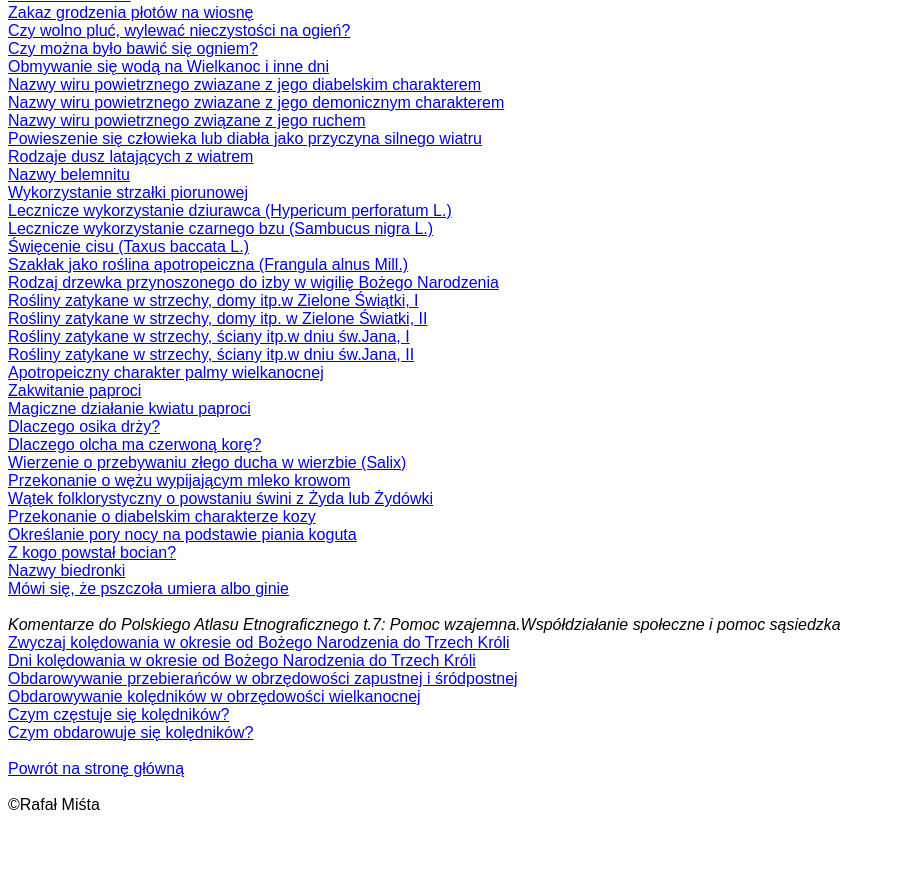
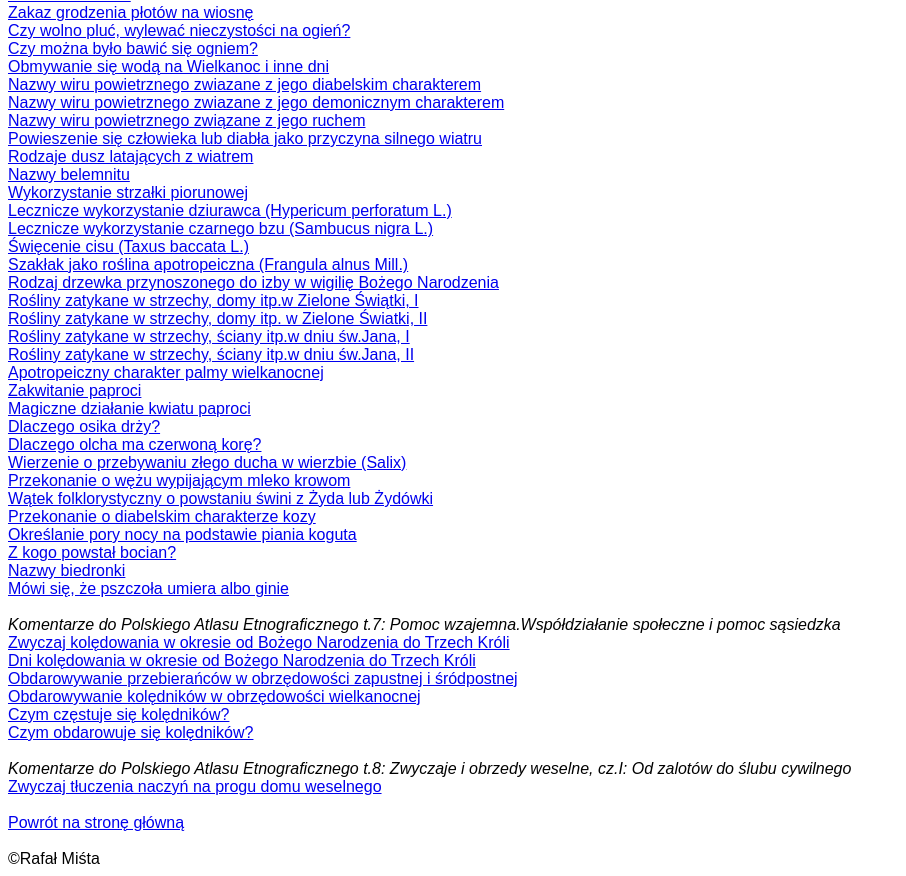
Before and after one commit to RafalMista/rafalmista.github.io, a plain HTML site: page paelinki.html in a window 1280 px wide. Shown: the part 401-1277 px from the top of the page, without its empty margins (0-906 px from the left). Before the commit the page ends 1223 px from the top, so only its background shows below. Drawn offline with Linux system fonts and the light colour scheme.

Commit message:
Add files via upload

```diff
--- a/paelinki.html
+++ b/paelinki.html
@@ -137,6 +137,11 @@ Uwaga: część map na stronach Biblioteki Cyfrowej Polskiego Towarzystwa Ludozn
 <a href = "https://cyfrowaetnografia.pl/items/show/5952" target="_blank">Czym częstuje się kolędników?</a>
 <br>
 <a href = "https://cyfrowaetnografia.pl/items/show/5955" target="_blank">Czym obdarowuje się kolędników?</a>
+<br>
+<br>
+<i>Komentarze do Polskiego Atlasu Etnograficznego t.8: Zwyczaje i obrzedy weselne, cz.I: Od zalotów do ślubu cywilnego</i>
+<br>
+<a href = "https://cyfrowaetnografia.pl/items/show/6494" target="_blank">Zwyczaj tłuczenia naczyń na progu domu weselnego</a>
 </body>
 <br>
 <br>
```
